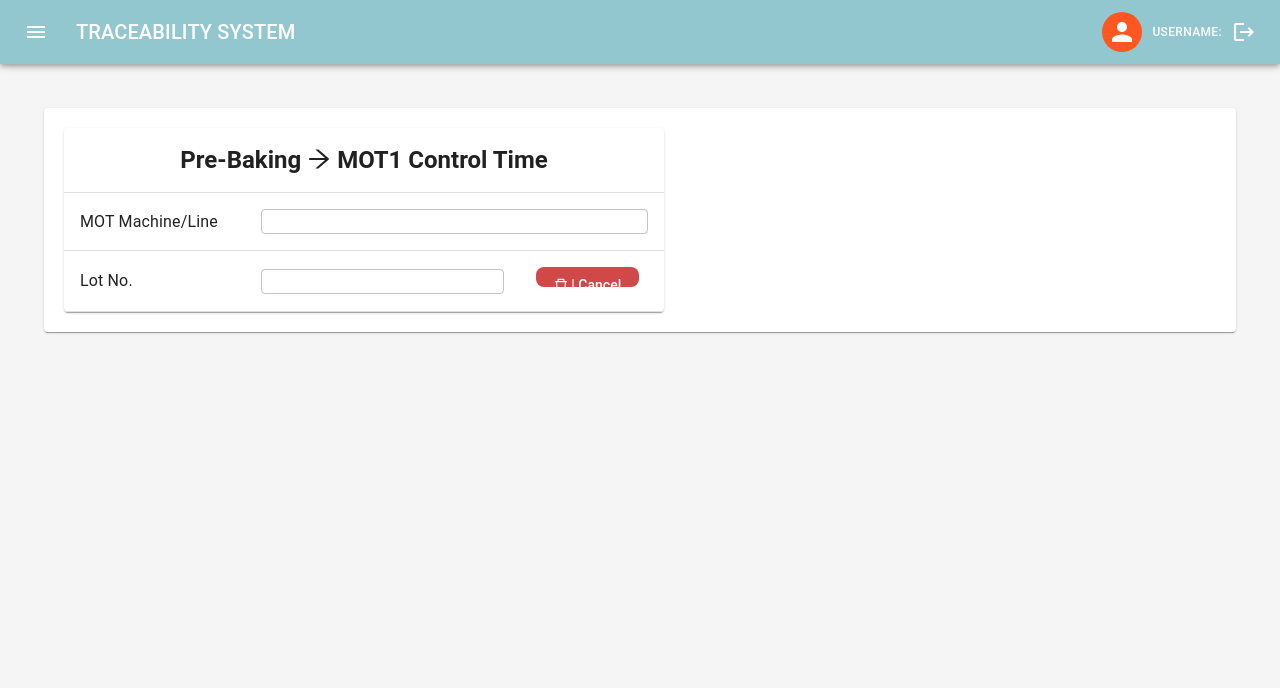
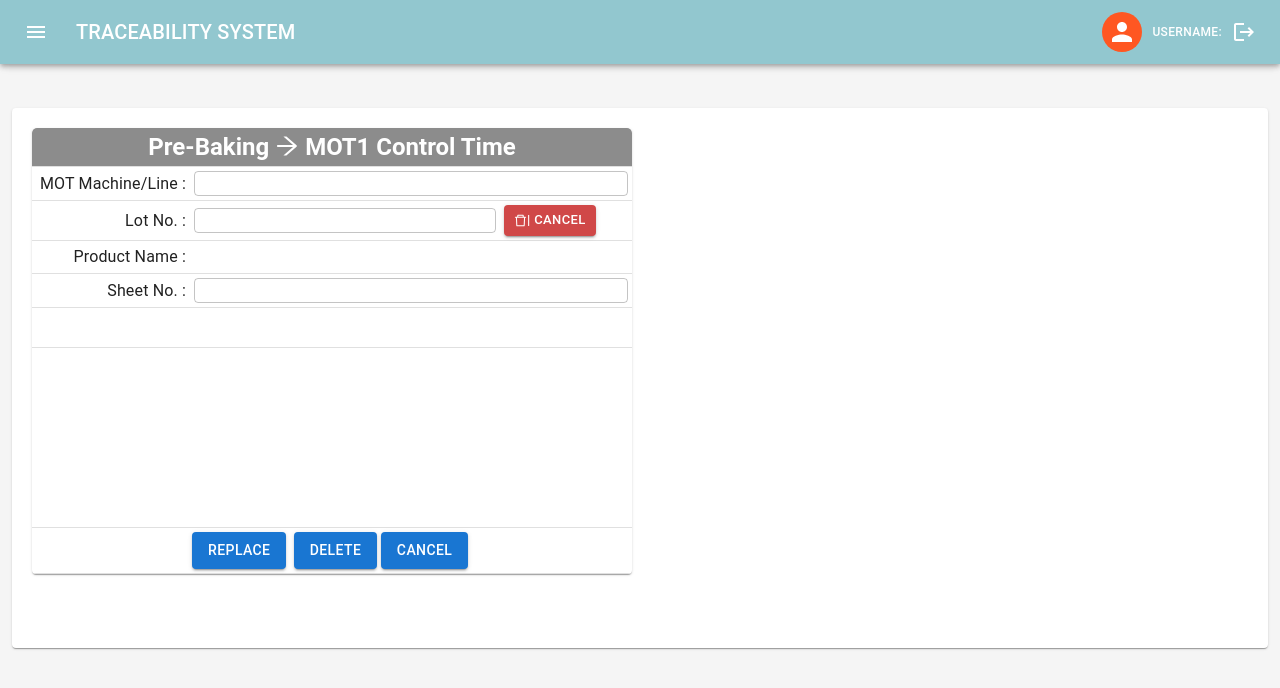
Before and after one commit to milk953/TraceabilitySystem, a React (Vite) app: page /ScanSheetMOTTime in a window 1280 px wide. Shown: the top 688 px of the page. Built offline with nearby package versions, Linux system fonts and the light colour scheme; no server answers.

Commit message:
may kubbb

```diff
--- a/src/App.jsx
+++ b/src/App.jsx
@@ -13,7 +13,7 @@ import Homepage from "./Page/Homepage/Homepage";
 import Login from "./Page/Login/Login";
 
 import axios from "axios";
-const backendUrl = "http://10.17.74.228:3001";
+const backendUrl = "http://10.17.74.226:3001";
 
 axios.defaults.baseURL = backendUrl;
 const App = () => {
--- a/src/Page/Scan SMTRoollSht/ScanSmt.css
+++ b/src/Page/Scan SMTRoollSht/ScanSmt.css
@@ -12,9 +12,7 @@
     border-radius: 5px  5px 0 0!important;
     color: #fff;
 }
-.aaaa{
-    color: green !important;
-}
+
 
 .ScanSMT td{
 
--- /dev/null
+++ b/src/Page/ScanSheetMOTTime/ScanSheetMOTTime.css
@@ -0,0 +1,26 @@
+.Card-ScanSheetMOTTime{
+    margin: auto;
+    width: 95%;
+    max-width: 1400px;
+    margin-top: 50px;
+    height: 500px;
+
+    padding: 20px;
+
+}
+
+.TableMot1 th{
+    padding: 3px !important;
+    background-color: #8c8c8c !important ;
+    border-radius: 5px  5px 0 0!important;
+    color: #fff;
+}
+
+.TableMot1 td{
+
+    padding: 4px 4px 4px 4px!important;
+    /* margin: 10px !important; */
+
+
+
+}
--- a/src/Page/ScanSheetMOTTime/ScanSheetMOTTime.jsx
+++ b/src/Page/ScanSheetMOTTime/ScanSheetMOTTime.jsx
@@ -17,61 +17,135 @@ import {
   InputLabel,
   Autocomplete,
 } from "@mui/material";
-
+import "/src/Page/ScanSheetMOTTime/ScanSheetMOTTime.css";
 import {
   ArrowRightOutlined,
   DeleteOutlined,
   ArrowLeftOutlined,
 } from "@ant-design/icons";
 import Hearder from "../Header/Hearder";
+import { fn_ScanSheetMOTTime } from "./fn_ScanSheetMOTTime";
 function ScanSheetMOTTime() {
+  const {
+    txtLotNo_TextChanged,
+    settxtlot,
+    txtlot,
+    lblProductName,
+    lblResult,
+    lblSheet,
+    lblRemark,
+    txtSheetNo_TextChanged,
+    settxtSheet,
+    txtSheet
+  } = fn_ScanSheetMOTTime();
   return (
     <div>
       <Hearder />
       <h1>ScanSheetMOTTime</h1>
       <Card
         component={Paper}
-        style={{
-          margin: "auto",
-          width: "90%",
-          maxWidth: "1400px",
-          marginTop: "50px",
-          height: "auto",
-          maxHeight: "550px",
-          padding: "20px",
-        }}
+        className="Card-ScanSheetMOTTime"
       >
-        <Table component={Card} sx={{width:'100%',maxWidth:'600px'}}>
+        <Table className="TableMot1" component={Card} sx={{ width: "100%", maxWidth: "600px" }}>
           <TableHead>
             <TableRow>
-              <TableCell colSpan={3} align="center">
-              <Typography variant="h5"><b>Pre-Baking <ArrowRightOutlined /> MOT1 Control Time</b></Typography>
+              <TableCell colSpan={3} align="center" >
+                <Typography variant="h5">
+                  <b>
+                    Pre-Baking <ArrowRightOutlined /> MOT1 Control Time
+                  </b>
+                </Typography>
               </TableCell>
             </TableRow>
           </TableHead>
           <TableBody>
             <TableRow>
+              <TableCell  align="right"  style={{width:'150px'}}>
+                <Typography>MOT Machine/Line :</Typography>
+              </TableCell>
+              <TableCell colSpan={2}>
+                <TextField id="txtfild" size="small" fullWidth></TextField>
+              </TableCell>
+            </TableRow>
+            <TableRow>
+              <TableCell  align="right">
+                <Typography>Lot No. :</Typography>
+              </TableCell>
+              <TableCell >
+                <TextField id="txtfild"
+                size="small"
+                fullWidth
+                value={txtlot}
+                onChange={(e) => {
+                  settxtlot(e.target.value);
+                }}
+
+                onKeyDown={(e) => {
+                  if (e.key === "Enter") {
+                    txtLotNo_TextChanged();
+                  }
+                }}
+                ></TextField>
+              </TableCell>
               <TableCell>
-              <Typography >MOT Machine/Line</Typography>
+                <Button
+                  variant="contained"
+                  style={{ background: "#D04848" }}
+                  size="small"
+                >
+                  {" "}
+                  <DeleteOutlined /> | Cancel
+                </Button>
               </TableCell>
-              <TableCell colSpan={2}><TextField
-                        id="txtfild"
-                        size="small"
-                        fullWidth
-                      ></TextField></TableCell>
+            </TableRow>
+            <TableRow>
+              <TableCell  align="right">
+                <Typography>Product Name :</Typography>
+              </TableCell>
+              <TableCell colSpan={2}>
+                <Typography>{lblProductName}</Typography>
+              </TableCell>
             </TableRow>
             <TableRow>
               <TableCell>
-              <Typography >Lot No.</Typography>
+                <Typography align="right">Sheet No. :</Typography>
               </TableCell>
-              <TableCell ><TextField
-                        id="txtfild"
-                        size="small"
-                        fullWidth
-                      ></TextField></TableCell>
-                      <TableCell><button style={{background:'#D04848',height:'20px'}} >
-                        <DeleteOutlined /> | Cancel
-                      </button></TableCell>
+              <TableCell colSpan={2}>
+                <TextField
+                id="txtfild"
+                size="small"
+                fullWidth
+                value={txtSheet}
+                onChange={(e) => {
+                  settxtSheet(e.target.value);
+                }}
+
+                onKeyDown={(e) => {
+                  if (e.key === "Enter") {
+                    txtSheetNo_TextChanged();
+                  }
+                }}></TextField>
+              </TableCell>
+            </TableRow>
+            <TableRow style={{height:'40px'}}>
+              <TableCell colSpan={3} align="center">
+                <Card style={{background:'3FEFFD2'}}> <Typography>{lblSheet}</Typography></Card>
+
+              </TableCell>
+            </TableRow>
+            <TableRow style={{height:'180px'}}>
+              <TableCell colSpan={3} >
+                <Typography align="center" >{lblResult}</Typography>
+                <Typography align="center">{lblRemark}</Typography>
+              </TableCell>
+            </TableRow>
+
+            <TableRow>
+              <TableCell colSpan={3} align="center">
+                <Button variant="contained">Replace</Button> &nbsp;
+                <Button variant="contained">Delete</Button>&nbsp;
+                <Button variant="contained">Cancel</Button>&nbsp;
+              </TableCell>
             </TableRow>
           </TableBody>
         </Table>
--- /dev/null
+++ b/src/Page/ScanSheetMOTTime/fn_ScanSheetMOTTime.jsx
@@ -0,0 +1,140 @@
+import React, { useState, useEffect } from "react";
+import axios from "axios";
+import Swal from "sweetalert2";
+import { TableSortLabel } from "@mui/material";
+
+function fn_ScanSheetMOTTime() {
+  const [txtlot, settxtlot] = useState("");
+  const [txtSheet, settxtSheet] = useState("");
+  const [lblProductName, setlblProductName] = useState("");
+  const [lblResult, setlblResult] = useState("");
+  const [lblSheet, setlblSheet] = useState("");
+  const [lblRemark, setlblRemark] = useState("");
+  const [ClassnamelblResult, setClassnamelblResult] = useState("");
+
+  const [hfCheckPrdSht, sethfCheckPrdSht] = useState("");
+  const [hfCheckPrdShtStart, sethfCheckPrdShtStart] = useState("");
+  const [hfCheckPrdShtEnd, sethfCheckPrdShtEnd] = useState("");
+  const [hfCheckPrdAbbr, sethfCheckPrdAbbr] = useState("");
+  const [hfConnLeafLength, sethfConnLeafLength] = useState("");
+  const currentTime = new Date().toLocaleTimeString("en-GB", { hour12: false });
+  useEffect(() => {}, []);
+
+  const txtLotNo_TextChanged = () => {
+    setlblProductName("");
+    setlblRemark("");
+    setlblResult("");
+    setlblSheet("");
+
+    if (txtlot != "") {
+      const strLotData = txtlot.toUpperCase().split(";");
+      let strLot = strLotData[0];
+      axios
+        .post("/api/GetProductNameByLot", {
+          LotNo: strLot,
+        })
+        .then((res) => {
+          let data = res.data[0][0];
+          console.log(data, "lotnoooo");
+          if (res.data.length > 0) {
+            setlblProductName(data);
+            axios
+              .post("/api/GetSerialProductByProduct", {
+                strPrdName: data,
+              })
+              .then((res) => {
+                if (res.data.length > 0) {
+                  sethfCheckPrdSht(res.data[0].PRM_REQ_CHECK_PRD_SHT);
+                  sethfCheckPrdShtStart(res.data[0].PRM_CHECK_PRD_SHT_START);
+                  sethfCheckPrdShtEnd(res.data[0].PRM_CHECK_PRD_SHT_END);
+                  sethfCheckPrdAbbr(res.data[0].PRM_ABBR);
+                  sethfConnLeafLength(res.data[0].PRM_CONN_LEAF_LENGTH);
+                }
+              });
+            settxtlot(strLot);
+          } else {
+            settxtlot("");
+          }
+        });
+    }
+  };
+  const txtSheetNo_TextChanged = () => {
+    let strStatus = "";
+    let strError = "";
+    let rowCount = "";
+    if (txtSheet != "") {
+      setlblRemark("");
+      //  sethfCheckPrdSht('Y')
+      // pnlSave.Visible = False
+      console.log(hfCheckPrdSht, "hfCheckPrdSht");
+      if (hfCheckPrdSht == "Y") {
+        const start = parseInt(hfCheckPrdShtStart);
+        console.log("ค่า1hfCheckPrdShtStart", hfCheckPrdShtStart);
+        const end = parseInt(hfCheckPrdShtEnd);
+        console.log("ค่า2hfCheckPrdShtEnd", hfCheckPrdShtEnd);
+        const substring = txtSheet.toUpperCase().substring(start, end + 1);
+        console.log("ค่า3", substring);
+        if (hfCheckPrdAbbr !== substring) {
+          strStatus = "F";
+          strError = "Sheet product mix";
+          console.log("ค่าไม่ตรงกัน", hfCheckPrdAbbr, " ", substring);
+        }
+      }
+
+      const leafLength = parseInt(hfConnLeafLength);
+      const inputLength = txtSheet.toUpperCase().length;
+      if (leafLength > 0 && leafLength !== inputLength && strStatus !== "F") {
+        console.log("เงื่อนไขเป็นจริง");
+        strStatus = "F";
+        strError = "Invalid sheet length";
+      }
+      console.log("strStatus", strStatus);
+      if (strStatus != "F") {
+        console.log("เข้า");
+        axios
+          .post("/api/GetMOTRecordTimeData", {
+            SheetNo: txtSheet,
+          })
+          .then((res) => {
+            rowCount = res.data.flat();
+          });
+        if (rowCount != 0) {
+          // strError = BIZ_ScanSMTSerial.CallFPCSheetLeadTimeResult(txtLotNo.Text.Trim.ToUpper, txtSheetNo.Text.Trim.ToUpper, txtMCNo.Text.Trim.ToUpper, hfZPRNProcID.Value, "frm_ScanSheetMOTTime", strStatus)
+          setlblSheet(txtSheet + " " + currentTime);
+          setlblRemark(strError);
+          if (strStatus == "P") {
+            setlblResult("OK");
+            //     lblResult.ForeColor = Drawing.Color.Green
+          } else {
+            setlblResult("NG");
+            //     lblResult.ForeColor = Drawing.Color.Red
+          }
+        } else {
+          setlblSheet(txtSheet);
+          setlblRemark("Exists record time, please be confirm.");
+        }
+        settxtSheet("");
+      } else {
+        setlblResult("NG");
+        setClassnamelblResult("Style-NG");
+        setlblRemark(strError);
+        // lblResult.ForeColor = Drawing.Color.Red
+      }
+    }
+    settxtSheet("");
+  };
+  return {
+    txtLotNo_TextChanged,
+    settxtlot,
+    txtlot,
+    lblProductName,
+    lblResult,
+    lblSheet,
+    lblRemark,
+    txtSheetNo_TextChanged,
+    settxtSheet,
+    txtSheet,
+  };
+}
+
+export { fn_ScanSheetMOTTime };
--- a/src/Page/Sidebar/sidebar.css
+++ b/src/Page/Sidebar/sidebar.css
@@ -6,11 +6,30 @@
 
   }
 
+
+
   .ListItem:hover {
     background-color: #bae7ff; /* เมื่อโฮเวอร์ */
     border-radius: 10px;
     color: #40a9ff;
     width: 95%;
+    margin-left: 5px;
+  }
+
+  .ListItem1 {
+    cursor: pointer;
+    color: rgb(119, 118, 118);
+    width: 95%;
+
+  }
+
+
+
+  .ListItem1:hover {
+    background-color: #bae7ff; /* เมื่อโฮเวอร์ */
+    border-radius: 10px;
+    color: #40a9ff;
+    width: 290px;
     margin-left: 5px;
   }
 
--- a/src/Page/Sidebar/sidebar.jsx
+++ b/src/Page/Sidebar/sidebar.jsx
@@ -187,32 +187,15 @@ function sidebar({ isOpen, onClose }) {
           </>
         )}
         {/*Menu5 */}
-        <ListItem className="ListItem" onClick={toggleSubMenu5}>
+        <footer style={{ position: 'fixed', bottom: 0, width: '100%' }}>
+        <ListItem className="ListItem1" onClick={toggleSubMenu5}>
           <ListItemIcon>
-            <LogoutIcon style={{ color: "gray" }} />
+            <LogoutIcon style={{ color: 'gray' }} />
           </ListItemIcon>
           <ListItemText primary={menu[4]} onClick={Logout} />
         </ListItem>
-        {subMenuOpen5 && (
-          <>
-            {menuID.map(
-              (item, index) =>
-                menuID[index] === menuMain[4] && (
-                  <ListItem
-                    className="SubMenuItem"
-                    onClick={() => {
-                      onClose();
-                      // handleButtonClick(item.menu_name);
-                    }}
-                    key={index}
-                  >
-                    <Circle style={{ fontSize: "8px", marginRight: "10px" }} />
-                    <ListItemText primary={menu[index]} />
-                  </ListItem>
-                )
-            )}
-          </>
-        )}
+
+      </footer>
 
       </List>
     </Drawer>
```
